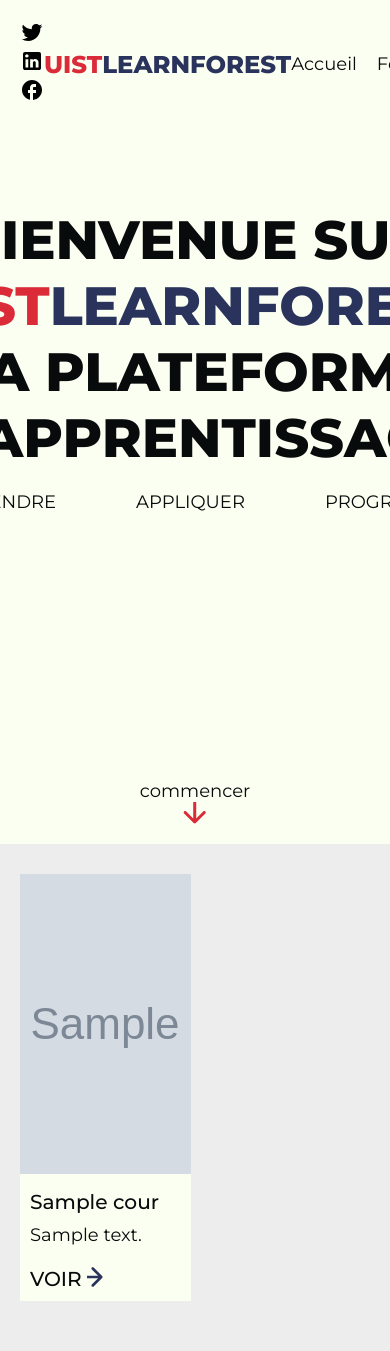
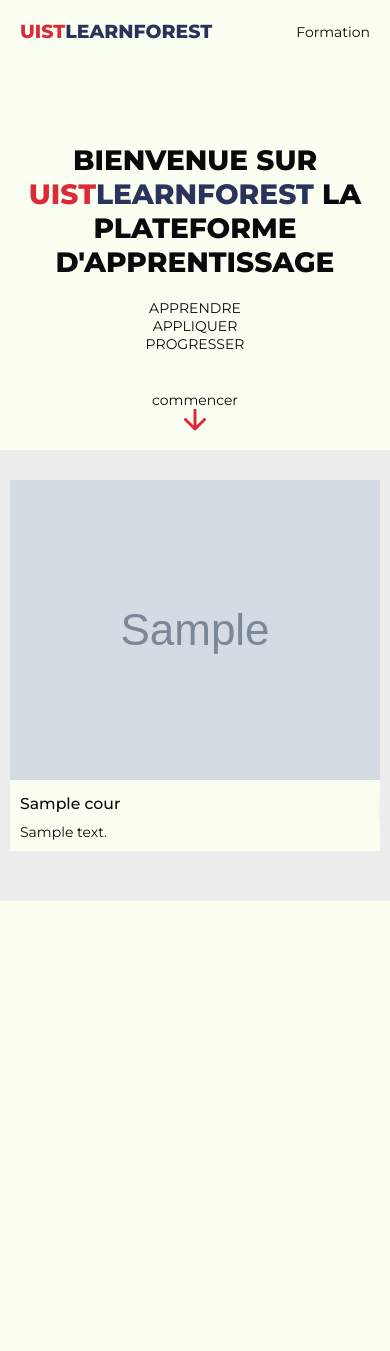
Before and after one commit to diabycode/UISTLearnForest, a Django app: page /cours/ in a window 390 px wide. After the commit the page ends 901 px from the top, so only its background shows below. Run offline with Django 3.2, Linux system fonts and the light colour scheme; tables that the repository leaves empty hold one stand-in row (values such as "Sample post"); grey boxes marked "Sample" are stand-in pictures; parts of the project's set-up code (start-up, migrations or seed data) failed here and were passed over.

Commit message:
Responsive

```diff
--- a/src/cours/static/css/cours/cours_list_style.css
+++ b/src/cours/static/css/cours/cours_list_style.css
@@ -3,6 +3,8 @@
 header {
     height: 100vh;
     overflow: hidden;
+    max-height: 700px;
+    position: relative;
 }
 
 
@@ -22,6 +24,8 @@ header {
     justify-content: space-between;
     align-items: center;
     padding: 20px;
+    max-width: 1800px;
+    margin: auto;
 }
 
 .logo, .logo span {
@@ -47,14 +51,17 @@ header {
     margin-top: 80px;
     position: relative;
     height: 100%;
+    overflow: hidden;
 
 }
 .home-view-content h2 {
     font-size: 3rem;
     font-weight: 800;
     text-transform: uppercase;
+    max-width: 1550px;
     text-align: center;
     margin-bottom: 20px;
+    padding: 0px 20px;
 }
 .home-view-content > div {
     display: flex;
@@ -109,10 +116,16 @@ section {
     background-color: #FBFFF1;
     transition: transform 0.2s ease;
     cursor: pointer;
+    position: relative;
+    overflow: hidden;
 }
 .course:hover {
     transform: scale(1.003) translateY(-5px);
 
+}
+
+.course:hover.course > a {
+    transform: translateX(0px);
 }
 .course img {
     object-fit: cover;
@@ -128,13 +141,86 @@ section {
     margin-bottom: 10px;
 }
 
-.course .content svg {
-    margin-left: 5px;
+.course > a svg {
+    /* margin-left: 5px; */
 }
 
-.course .content a {
-    display: flex;
+.course > a:hover {
+    background-color: #DB2B39;
+    color: #FBFFF1;
+}
+
+.course > a {
+    height: 50px;
+    width: 50px;
+    border-radius: 50%;
+    background-color: #FBFFF1;
+    box-shadow: 0px 0px 10px 0px rgba(0,0,0,0.2);
+
+
     margin-top: 20px;
     font-size: 1.12rem;
     font-weight: 500;
+
+    display: flex;
+    justify-content: center;
+    align-items: center;
+    position: absolute;
+    right: 15px;
+    bottom: 5px;
+    margin-bottom: 10px;
+    padding: 10px;
+
+    transform: translateX(68px);
+    transition: transform 0.2s ease;
 }
+
+
+/* --- responsive ------------ */
+@media screen and (max-width: 1080px) {
+    header {
+        max-height: 450px;
+    }
+    .home-view-content h2 {
+        font-size: 4vw;
+    }
+
+    .title-bar nav li:first-child {
+        display: none;
+    }
+}
+
+
+@media screen and (max-width: 750px) {
+    .social {
+        display: none;
+    }
+    #all-courses {
+        flex-direction: column;
+    }
+
+    .course {
+        width: 100%;
+    }
+    section {
+        padding-right: 0px;
+        padding-left: 0px;
+    }
+}
+@media screen and (max-width: 600px) {
+    .home-view-content > div {
+        flex-direction: column;
+    }
+    .home-view-content div p, .home-view-content div p:first-child{
+        margin: auto;
+        display: inline;
+    }
+}
+
+@media screen and (max-width: 950px) {
+    .home-view-content h2 {
+        font-size: 2rem;
+    }
+
+
+}
--- a/src/cours/static/css/cours/reset.css
+++ b/src/cours/static/css/cours/reset.css
@@ -21,3 +21,10 @@ body {
     background-color: #FBFFF1;
     scroll-behavior: smooth;
 }
+
+
+@media screen and (max-width: 950px) {
+    html {
+        font-size: 14px;
+    }
+}
--- a/src/cours/static/js/cours/cours_learn.js
+++ b/src/cours/static/js/cours/cours_learn.js
@@ -29,6 +29,7 @@ items.forEach(element => {
                     // add video player to the right
                     document.querySelector(".right .content").innerHTML = ""
                     document.querySelector(".right .content").appendChild(videoTemplate)
+                    window.scrollTo(0, 0)
 
                 } else {
                     // get article template
@@ -39,6 +40,8 @@ items.forEach(element => {
                     // add article to the right
                     document.querySelector(".right .content").innerHTML = ""
                     document.querySelector(".right .content").appendChild(articleTemplate)
+                    window.scrollTo(0, 0)
+
                 }
             })
 
--- a/src/cours/templates/cours/cours_list.html
+++ b/src/cours/templates/cours/cours_list.html
@@ -77,14 +77,14 @@
                         <div class="content">
                             <h3>{{ cours.title }}</h3>
                             <p>{{ cours.description|truncatechars:80 }}</p>
-                            <a href="{% url 'cours_details' slug=cours.slug %}">
-                                VOIR
-                                <svg width="16" height="22" viewBox="0 0 18 24" fill="none" xmlns="http://www.w3.org/2000/svg">
-                                    <path d="M17.0607 13.0607C17.6464 12.4749 17.6464 11.5251 17.0607 10.9393L7.51472 1.3934C6.92893 0.807611 5.97918 0.807611 5.3934 1.3934C4.80761 1.97919 4.80761 2.92893 5.3934 3.51472L13.8787 12L5.3934 20.4853C4.80761 21.0711 4.80761 22.0208 5.3934 22.6066C5.97918 23.1924 6.92893 23.1924 7.51472 22.6066L17.0607 13.0607ZM0 13.5L11.5 13.5V10.5L0 10.5L0 13.5ZM11.5 13.5H16V10.5H11.5V13.5Z" fill="#29335C"/>
-                                </svg>
 
-                            </a>
                         </div>
+                        <a href="{% url 'cours_details' slug=cours.slug %}">
+                            <!-- VOIR  -->
+                            <svg width="16" height="22" viewBox="0 0 18 24" fill="none" xmlns="http://www.w3.org/2000/svg">
+                                <path d="M17.0607 13.0607C17.6464 12.4749 17.6464 11.5251 17.0607 10.9393L7.51472 1.3934C6.92893 0.807611 5.97918 0.807611 5.3934 1.3934C4.80761 1.97919 4.80761 2.92893 5.3934 3.51472L13.8787 12L5.3934 20.4853C4.80761 21.0711 4.80761 22.0208 5.3934 22.6066C5.97918 23.1924 6.92893 23.1924 7.51472 22.6066L17.0607 13.0607ZM0 13.5L11.5 13.5V10.5L0 10.5L0 13.5ZM11.5 13.5H16V10.5H11.5V13.5Z" fill="#29335C"/>
+                            </svg>
+                        </a>
                     </div>
                 {% endfor %}
             </div>
```
Also changed, not shown: src/cours/static/css/cours/cours_details_style.css (+35 -1 lines), src/cours/static/css/cours/cours_learn_style.css (+41 -0 lines).
